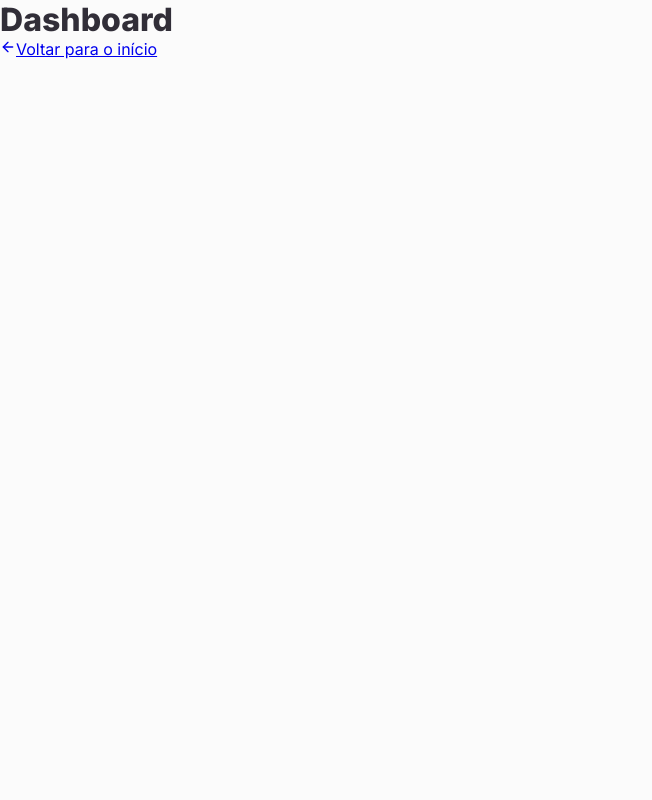
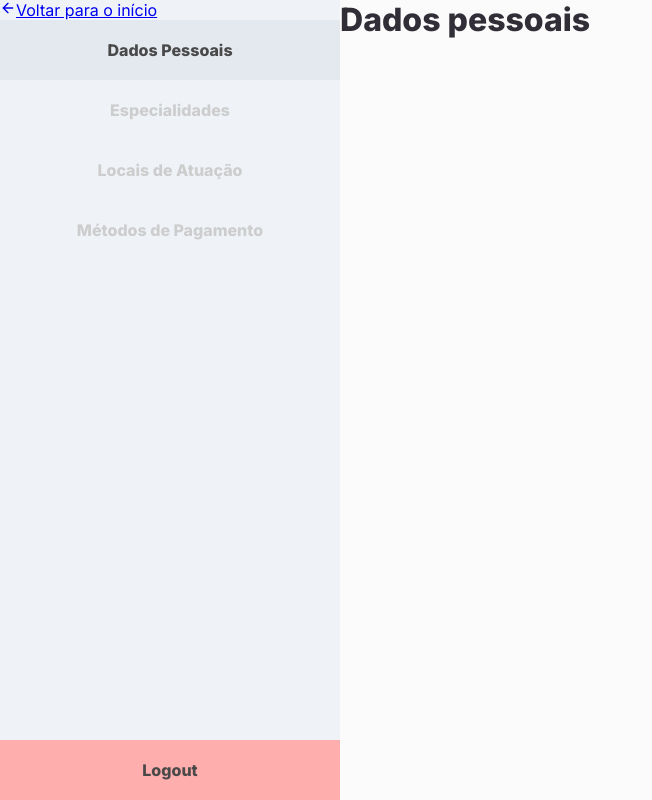
Before and after one commit to lucasvalentee/fhp-frontend, a React (Create React App) app: page /dashboard/dadosPessoais in a window 1280 px wide. Shown: the whole page, without its empty margins (0-652 px from the left). Built offline with nearby package versions, Linux system fonts and the light colour scheme.

Commit message:
:sparkles: feat: Started the development of user dashboard page

```diff
--- a/src/pages/Dashboard/index.tsx
+++ b/src/pages/Dashboard/index.tsx
@@ -1,15 +1,82 @@
-import React from 'react';
+import React, { useEffect, useState } from 'react';
 import { FiArrowLeft } from 'react-icons/fi';
-import { Link } from 'react-router-dom';
+import { Link, Redirect, Switch } from 'react-router-dom';
+import VerticalMenu from '../../components/VerticalMenu';
+import { useAuth } from '../../hooks/auth';
+import MenuItem from '../../models/MenuItem';
+import Route from '../../routes/route';
+import PaymentMethods from '../PaymentMethods';
+import PersonalInformations from '../PersonalInformations';
+import ServiceLocations from '../ServiceLocations';
+import Specialties from '../Specialties';
+import { Container } from './styles';
 
-const Dashboard: React.FC = () => (
-  <>
-    <h1>Dashboard</h1>
-    <Link to="/">
-      <FiArrowLeft />
-      Voltar para o início
-    </Link>
-  </>
-);
+const Dashboard: React.FC = () => {
+  const [redirect, setRedirect] = useState<string>();
+  const [menuItems, setMenuItems] = useState<MenuItem[]>([]);
 
+  const { doesUserHavePersonalData } = useAuth();
+
+  const PATH_PREFIX = '/dashboard';
+
+  useEffect(() => {
+    const disable = !doesUserHavePersonalData();
+
+    setMenuItems([
+      { title: 'Dados Pessoais', linkTo: `${PATH_PREFIX}/dadosPessoais` },
+      {
+        title: 'Especialidades',
+        linkTo: `${PATH_PREFIX}/especialidades`,
+        disable,
+      },
+      {
+        title: 'Locais de Atuação',
+        linkTo: `${PATH_PREFIX}/locaisAtuacao`,
+        disable,
+      },
+      {
+        title: 'Métodos de Pagamento',
+        linkTo: `${PATH_PREFIX}/metodosPagamento`,
+        disable,
+      },
+    ]);
+  }, [doesUserHavePersonalData]);
+
+  useEffect(() => {
+    if (window.location.href.endsWith('/dashboard')) {
+      setRedirect(`${PATH_PREFIX}/dadosPessoais`);
+    }
+  }, []);
+  return (
+    <Container>
+      <VerticalMenu
+        menuItem={menuItems}
+        className="dashboardMenu"
+        useLogoutButton
+      >
+        <Link to="/">
+          <FiArrowLeft />
+          Voltar para o início
+        </Link>
+      </VerticalMenu>
+      {redirect && <Redirect to={redirect} />}
+      <Switch>
+        <Route path={`${PATH_PREFIX}`} exact component={PersonalInformations} />
+        <Route
+          path={`${PATH_PREFIX}/dadosPessoais`}
+          component={PersonalInformations}
+        />
+        <Route path={`${PATH_PREFIX}/especialidades`} component={Specialties} />
+        <Route
+          path={`${PATH_PREFIX}/locaisAtuacao`}
+          component={ServiceLocations}
+        />
+        <Route
+          path={`${PATH_PREFIX}/metodosPagamento`}
+          component={PaymentMethods}
+        />
+      </Switch>
+    </Container>
+  );
+};
 export default Dashboard;
--- /dev/null
+++ b/src/pages/Dashboard/styles.ts
@@ -0,0 +1,8 @@
+import styled from 'styled-components';
+
+export const Container = styled.div`
+  display: flex;
+  height: 100%;
+  width: 100%;
+  align-items: stretch;
+`;
```
